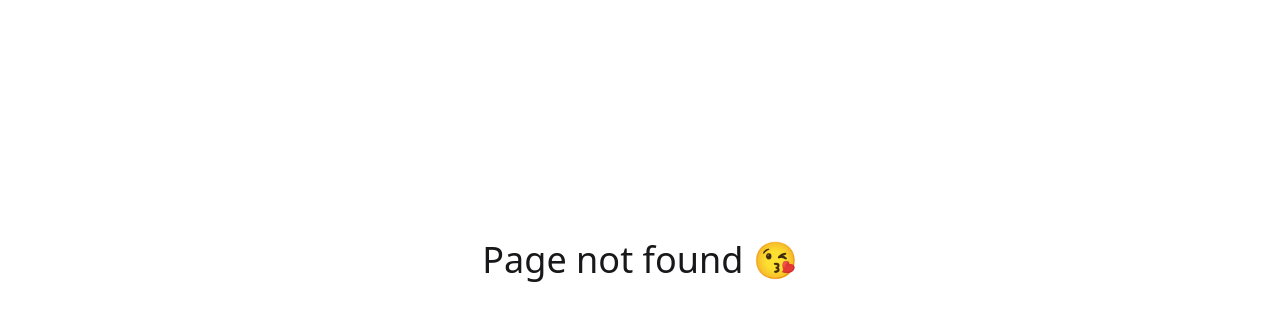
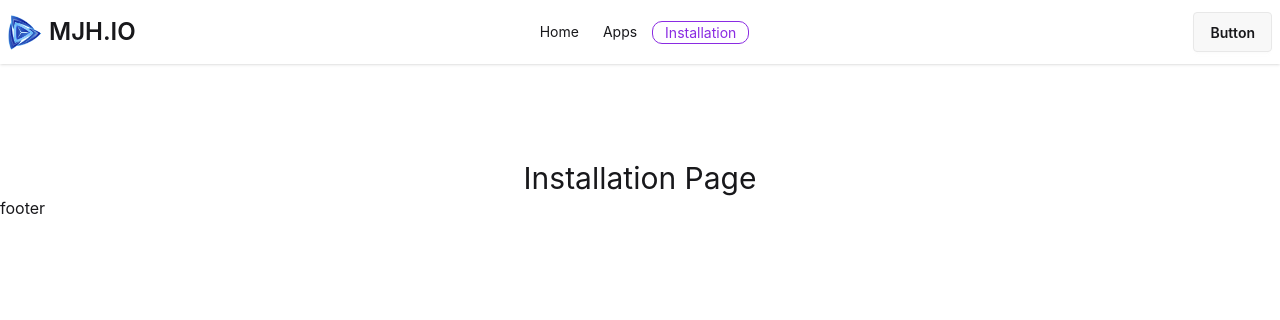
Before and after one commit to mjh-shikder/A-08-mjh.io_Website, a React (Vite) app: page /installation in a window 1280 px wide. Before the commit this address had no page. Shown: the top 320 px of the page. Built offline with nearby package versions, Linux system fonts and the light colour scheme.

Commit message:
Navbar and functional navlinks added

```diff
--- a/src/Routes/Routes.jsx
+++ b/src/Routes/Routes.jsx
@@ -1,11 +1,29 @@
 import { createBrowserRouter } from "react-router";
 import Root from "../pages/Root";
 import ErrorPage from "../pages/Error/ErrorPage";
+import Home from "../pages/Home";
+import Apps from "../pages/Apps";
+import Installation from "../pages/Installation";
 
 export const router = createBrowserRouter([
   {
     path: "/",
     Component: Root,
     errorElement: <ErrorPage></ErrorPage>,
+    children: [
+      {
+        index: true,
+        path: "/",
+        Component: Home,
+      },
+      {
+        path: "/apps",
+        Component: Apps,
+      },
+      {
+        path: "/installation",
+        Component: Installation,
+      },
+    ],
   },
 ]);
--- a/src/components/Navbar.jsx
+++ b/src/components/Navbar.jsx
@@ -1,11 +1,66 @@
-import React from 'react';
+import React from "react";
+import { Link, NavLink } from "react-router";
+import logo from "./../assets/logo.png";
 
 const Navbar = () => {
-    return (
-        <div>
-            <h1>Navbar</h1>
+  const links = (
+    <>
+      <NavLink to={'/'}>
+        <li className="mx-3 ">Home</li>
+      </NavLink>
+      <NavLink to={'/apps'}>
+        <li className="mx-3 ">Apps</li>
+      </NavLink>
+      <NavLink to={'/installation'}>
+        <li className="mx-3 ">Installation</li>
+      </NavLink>
+    </>
+  );
+
+  return (
+    <div className="navbar bg-base-100 shadow-sm">
+      <div className="navbar-start">
+        <div className="dropdown">
+          <div tabIndex={0} role="button" className="btn btn-ghost lg:hidden">
+            <svg
+              xmlns="http://www.w3.org/2000/svg"
+              className="h-5 w-5"
+              fill="none"
+              viewBox="0 0 24 24"
+              stroke="currentColor"
+            >
+              {" "}
+              <path
+                strokeLinecap="round"
+                strokeLinejoin="round"
+                strokeWidth="2"
+                d="M4 6h16M4 12h8m-8 6h16"
+              />{" "}
+            </svg>
+          </div>
+          <ul
+            tabIndex="-1"
+            className="menu menu-sm dropdown-content bg-base-100 rounded-box z-1 mt-3 w-52 p-2 shadow"
+          >
+            {links}
+          </ul>
+              </div>
+              <Link to={'/'}>
+                <div className="flex items-center gap-1.5">
+                  <img className="w-[35px]" src={logo} alt="logo" />
+                  <h1 className="text-2xl font-semibold">MJH.IO</h1>
         </div>
-    );
+              </Link>
+
+      </div>
+      <div className="navbar-center hidden lg:flex">
+        <ul className="menu menu-horizontal px-1">{links}</ul>
+      </div>
+      <div className="navbar-end">
+        <a className="btn">Button</a>
+      </div>
+    </div>
+  );
 };
 
 export default Navbar;
--- a/src/index.css
+++ b/src/index.css
@@ -1,2 +1,19 @@
 @import "tailwindcss";
 @plugin "daisyui";
+@import url('https://fonts.googleapis.com/css2?family=Inter:ital,opsz,wght@0,14..32,100..900;1,14..32,100..900&display=swap');
+
+body {
+
+    font-family: "Inter", sans-serif;
+    font-optical-sizing: auto;
+    font-style: normal;
+}
+
+.active {
+     color: blueviolet;
+     border: 1px solid blueviolet;
+     border-radius: 10px;
+     margin-left: 3px;
+     margin-right: 3px ;
+     text-align: center;
+}
--- /dev/null
+++ b/src/pages/Apps.jsx
@@ -0,0 +1,11 @@
+import React from 'react';
+
+const Apps = () => {
+    return (
+        <div>
+            <h1 className='text-4xl text-center mt-24'>Apps page</h1>
+        </div>
+    );
+};
+
+export default Apps;
--- /dev/null
+++ b/src/pages/Home.jsx
@@ -0,0 +1,11 @@
+import React from 'react';
+
+const Home = () => {
+    return (
+        <div>
+            <h1 className='text-4xl text-center mt-24'>Home Page</h1>
+        </div>
+    );
+};
+
+export default Home;
--- /dev/null
+++ b/src/pages/Installation.jsx
@@ -0,0 +1,11 @@
+import React from 'react';
+
+const Installation = () => {
+    return (
+        <div>
+            <h1 className='text-3xl text-center mt-24'>Installation Page</h1>
+        </div>
+    );
+};
+
+export default Installation;
```
